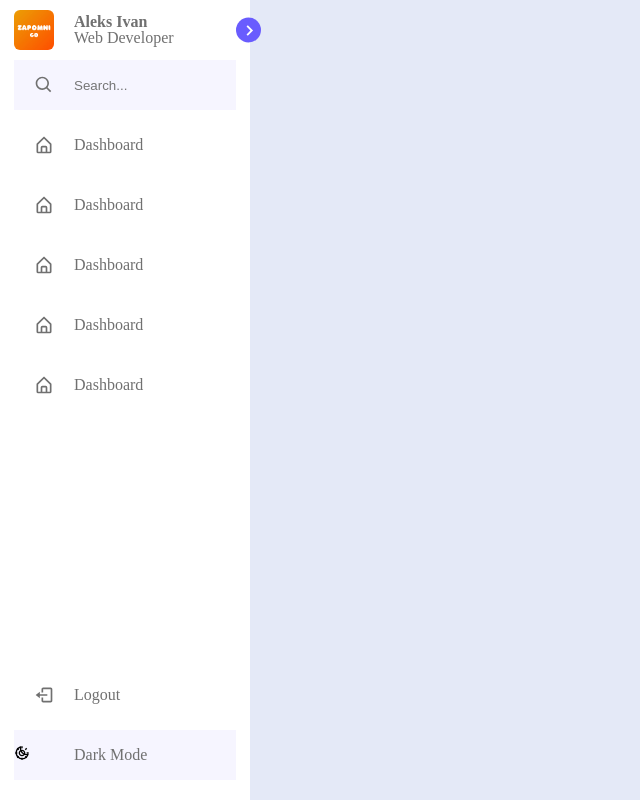
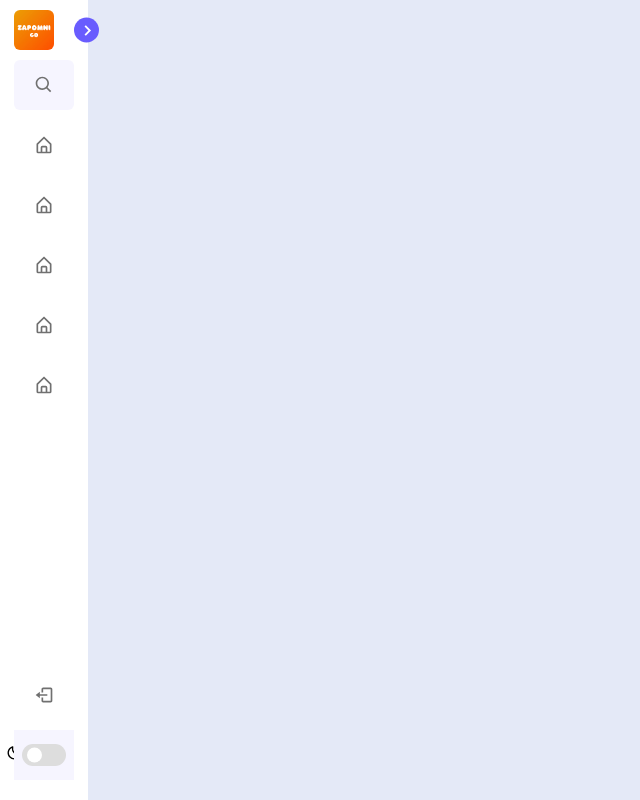
Before and after one commit to ZapomniGo/zapomnigo-client, a React (Vite) app: page / in a window 1280 px wide. Shown: the whole page, without its empty margins (0-640 px from the left). Built offline with nearby package versions, Linux system fonts and the light colour scheme.

Commit message:
added closing and opening animation

```diff
--- a/src/app-components/Navigation/Navigation.tsx
+++ b/src/app-components/Navigation/Navigation.tsx
@@ -1,10 +1,17 @@
 import { BiChevronRight, BiHomeAlt, BiSearch, BiLogOut, BiMoon, BiSun } from "react-icons/bi";
-
+import { useState } from "react";
 
 export const Navigation = () => {
+
+    const [sidebarOpen, setSidebarOpen] = useState(false);
+
+    const toggleSidebar = () => {
+      setSidebarOpen(!sidebarOpen);
+    };
+
     return(
         <div className="navigation_bar">
-            <nav className="sidebar">
+            <nav className={`sidebar ${sidebarOpen ? "" : "close"}`}>
                 <header>
                     <div className="image-text">
                         <span className="image">
@@ -16,7 +23,7 @@ export const Navigation = () => {
                             <span className="profession">Web Developer</span>
                         </div>
                     </div>
-                    <i className="toggle">
+                    <i className="toggle" onClick={toggleSidebar}>
                         <BiChevronRight />
                     </i>
                 </header>
--- a/src/app-components/Navigation/navigation.scss
+++ b/src/app-components/Navigation/navigation.scss
@@ -22,6 +22,9 @@ body{
     font-size: 16px;
     font-weight: 500;
     color: var(--text-color);
+    transition: var(--tran-05);
+    white-space: nowrap;
+    opacity: 1;
 }
 
 .sidebar .image{
@@ -42,6 +45,7 @@ body{
     width: 250px;
     padding: 10px 14px ;
     background: var(--sidebar-color);
+    transition: var(--tran-05);
 }
 
 .sidebar header{
@@ -54,6 +58,15 @@ body{
     display: flex;
     align-items: center;
     justify-content: center;
+}
+
+.sidebar.close{
+    width: 88px;
+
+}
+
+.sidebar.close .text{
+    opacity: 0;
 }
 
 .sidebar li .icon svg,
@@ -97,7 +110,7 @@ header .image-text .header-text{
     position: absolute;
     top: 50%;
     right: -25px;
-    transform: translateY(-50%);
+    transform: translateY(-50%) rotate(180deg);
     height: 25px;
     width: 25px;
     background: var(--primary-color );
@@ -107,10 +120,16 @@ header .image-text .header-text{
     border-radius: 50%;
     color: var(--sidebar-color);
     font-size: 22px;
+    transition: var(--tran-03);
 }
 
 .sidebar .search-box{
     background: var(--primary-color-light);
+    border-radius: 6px;
+}
+
+.sidebar.close header .toggle{
+    transform: translateY(-50%);
 }
 
 .search-box input{
@@ -149,7 +168,10 @@ header .image-text .header-text{
 }
 
 .menu-bar .mode{
+    position: relative;
+    border-radius: 6px;
     background: var(--primary-color-light);
+
 }
 
 .menu-bar .mode .moon-sun{
@@ -157,8 +179,46 @@ header .image-text .header-text{
     width: 60px;
     display: flex;
     align-items: center;
+    justify-content: center;
 }
 
-.menu-bar .mode i{
+.menu-bar .mode i {
     position: absolute;
 }
+
+.menu-bar .mode i.sun svg{
+    opacity: 0;
+}
+
+.menu-bar .mode .toggle-switch{
+    position: absolute;
+    display: flex;
+    right: 0;
+    height: 100%;
+    display: flex;
+    align-items: center;
+    min-width: 60px;
+    justify-content: center;
+    cursor: pointer;
+    background: var(--primary-color-light);
+}
+
+.toggle-switch .switch{
+    position: relative;
+    height: 22px;
+    width: 44px;
+    border-radius: 25px;
+    background: var(--toggle-color);
+}
+
+.switch::before{
+    content: ' ';
+    position: absolute;
+    height: 15px;
+    width: 15px;
+    border-radius: 50%;
+    top: 50%;
+    left: 5px;
+    transform: translateY(-50%);
+    background: var(--sidebar-color);
+}
```
